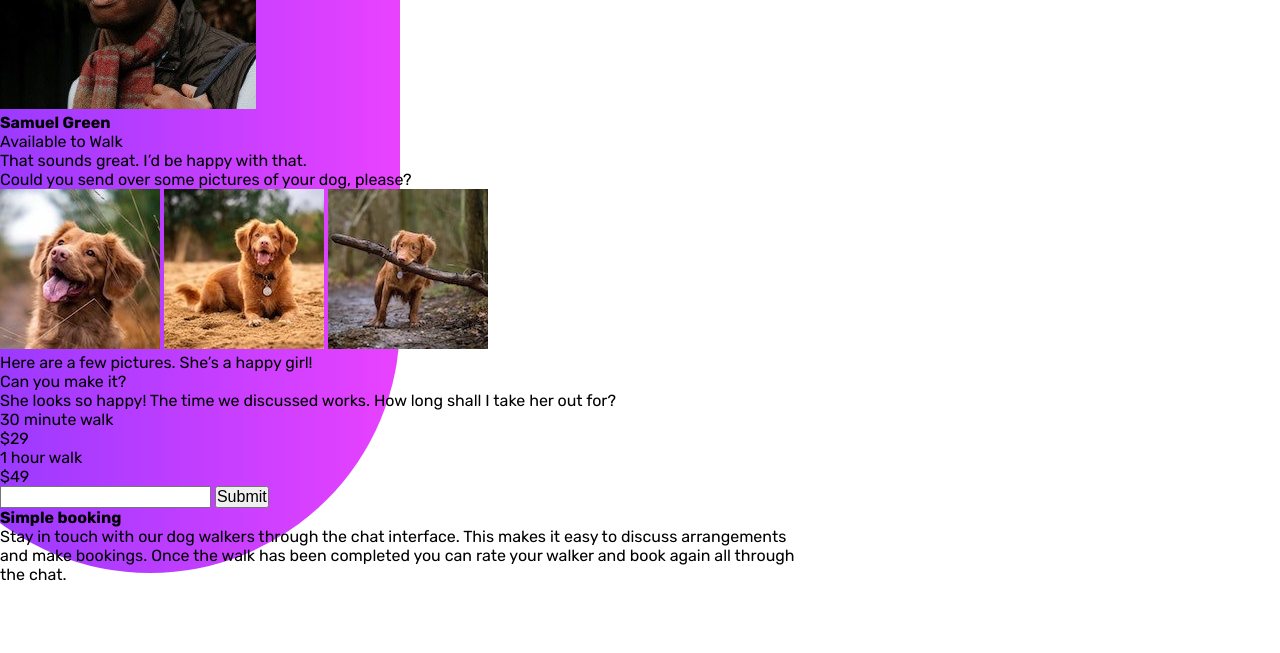
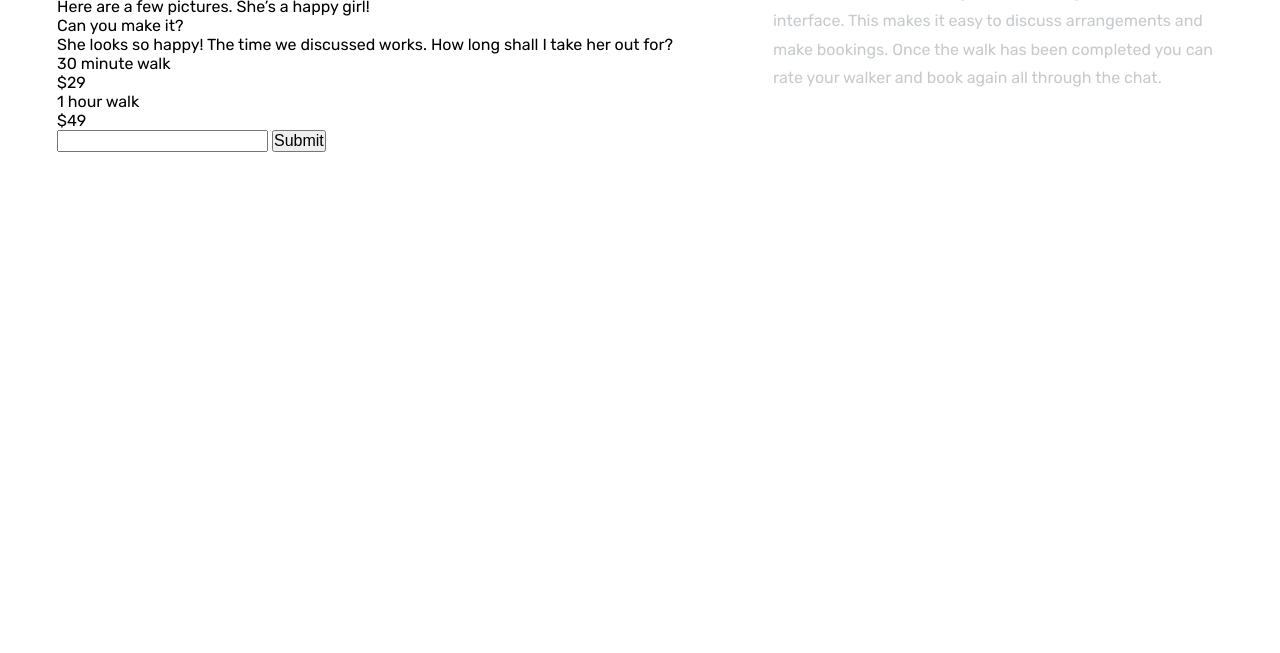
Before and after one commit to O-h-coder/Chat-App-CSS-Illustration-Master, a plain HTML site: page index.html in a window 1280 px wide. Shown: the part 147-800 px from the top of the page. Drawn offline with Linux system fonts and the light colour scheme.

Commit message:
fixed code css and finished Section Two (main-two in me code)

```diff
--- a/Style/main.css
+++ b/Style/main.css
@@ -12,8 +12,6 @@ html {
 }
 body {
   position: relative;
-  width: 100vh;
-  height: 100vh;
 }
 :root {
   --main-heading: #3e2753;
@@ -27,21 +25,51 @@ body {
   --submit-button-background: #3e2753;
   --radio-button-outline: #e570ff;
 }
+/* Start Container */
+.container {
+  display: flex;
+  justify-content: center;
+  align-items: center;
+  gap: 200px;
+}
+/* End Container */
+/* Mobile */
+@media (min-width: 319px) {
+  .container {
+    flex-direction: column;
+    gap: 100px;
+  }
+}
+/* Desktop */
+@media (min-width: 768px) {
+  .container {
+    flex-direction: row;
+  }
+}
+img {
+  width: 30px;
+}
 /* End Basic Rules */
-/* Start Main Section */
-.main {
-  position: absolute;
-  top: 0;
-  left: -100px;
-  width: 500px;
-  height: 90%;
-  border-bottom-right-radius: 250px;
-  border-bottom-left-radius: 250px;
-  background-image: linear-gradient(
-    to right,
-    var(--Gradients-two, #8838ff),
-    var(--Gradients-one, #e942ff)
-  );
-  z-index: -1;
+
+/* Start main Two */
+.container .main-two {
+  max-width: 450px;
+  min-width: 300px;
 }
-/* End Main Section */
+.container .main-two h1 {
+  font-size: 38px;
+  font-weight: 600;
+  margin-bottom: 20px;
+  color: var(--main-heading);
+}
+.container .main-two p {
+  line-height: 1.8;
+  color: var(--placeholder-text);
+  font-weight: 400;
+}
+@media (max-width: 768px) {
+  .container .main-two {
+    text-align: center;
+  }
+}
+/* End main Two */
```
